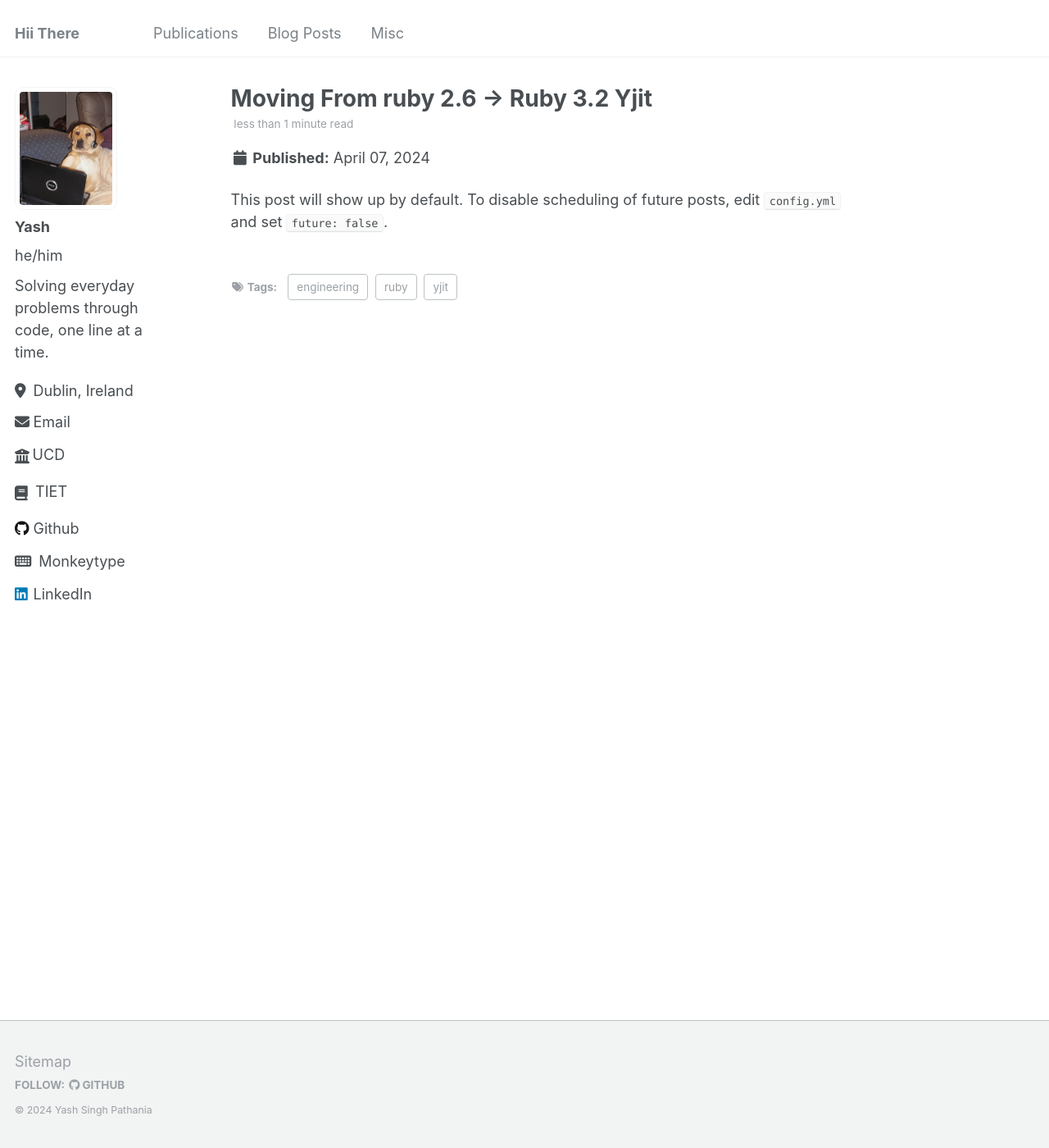
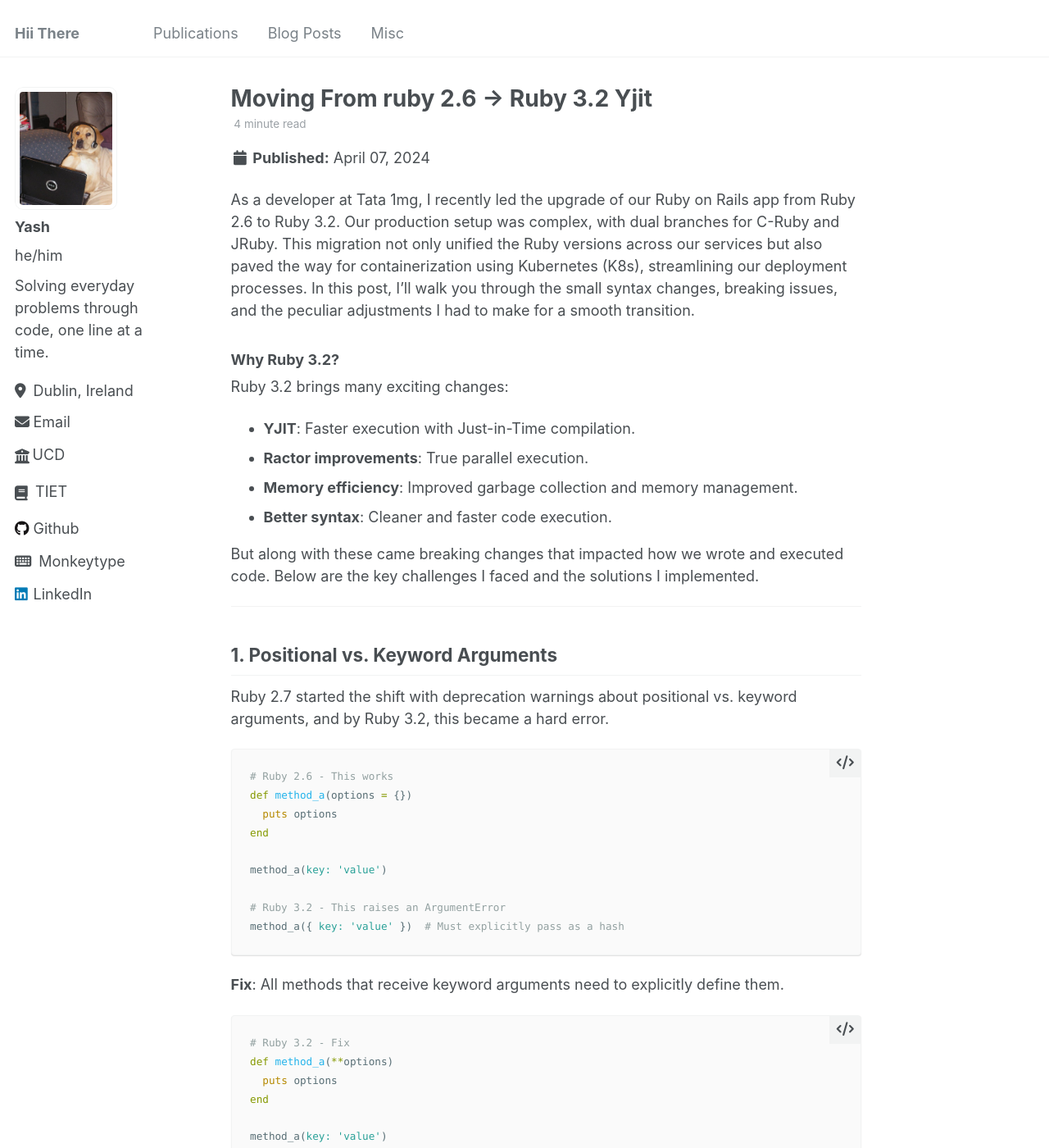
Before and after one commit to Yash-Singh-Pathania/yash-singh-pathania.github.io, a Jekyll site: the page built from _posts/2023-12-01-yjit.md, in a window 1280 px wide and 1400 px high. Shown: the whole window at 82% size. Built offline with Jekyll 4.4.1, drawn with Linux system fonts in a browser that asks for light colours; some of the changed text lies outside the part shown.

Commit message:
Added yjit post

````diff
--- /dev/null
+++ b/_posts/2023-12-01-yjit.md
@@ -0,0 +1,178 @@
+---
+title: 'Moving From ruby 2.6 -> Ruby 3.2 Yjit '
+date: 2024-04-07
+permalink: /posts/yjit_upgrade
+tags:
+  - ruby
+  - engineering
+  - yjit
+---
+
+As a developer at Tata 1mg, I recently led the upgrade of our Ruby on Rails app from Ruby 2.6 to Ruby 3.2. Our production setup was complex, with dual branches for C-Ruby and JRuby. This migration not only unified the Ruby versions across our services but also paved the way for containerization using Kubernetes (K8s), streamlining our deployment processes. In this post, I'll walk you through the small syntax changes, breaking issues, and the peculiar adjustments I had to make for a smooth transition.
+
+### Why Ruby 3.2?
+
+Ruby 3.2 brings many exciting changes:
+- **YJIT**: Faster execution with Just-in-Time compilation.
+- **Ractor improvements**: True parallel execution.
+- **Memory efficiency**: Improved garbage collection and memory management.
+- **Better syntax**: Cleaner and faster code execution.
+
+But along with these came breaking changes that impacted how we wrote and executed code. Below are the key challenges I faced and the solutions I implemented.
+
+---
+
+## 1. **Positional vs. Keyword Arguments**
+
+Ruby 2.7 started the shift with deprecation warnings about positional vs. keyword arguments, and by Ruby 3.2, this became a hard error.
+
+```ruby
+# Ruby 2.6 - This works
+def method_a(options = {})
+  puts options
+end
+
+method_a(key: 'value')
+
+# Ruby 3.2 - This raises an ArgumentError
+method_a({ key: 'value' })  # Must explicitly pass as a hash
+```
+
+**Fix**: All methods that receive keyword arguments need to explicitly define them.
+
+```ruby
+# Ruby 3.2 - Fix
+def method_a(**options)
+  puts options
+end
+
+method_a(key: 'value')
+```
+
+---
+
+## 2. **Endless Method Definitions**
+
+Ruby 3.0 introduced endless method definitions, improving readability for simple methods. We adopted this in some of our utility methods.
+
+```ruby
+# Ruby 2.6
+def sum(a, b)
+  a + b
+end
+
+# Ruby 3.2 - Endless method definition
+def sum(a, b) = a + b
+```
+
+---
+
+## 3. **Hash Default Values and Frozen Strings**
+
+In Ruby 3.0, string literals are frozen by default, which can lead to errors if your code modifies strings or uses mutable defaults in hashes.
+
+```ruby
+# Ruby 2.6
+hash = Hash.new('')
+hash[:key] << 'value'   # This works fine
+
+# Ruby 3.2
+hash = Hash.new('')
+hash[:key] << 'value'   # FrozenError: can't modify frozen String
+```
+
+**Fix**: Use a block to return a mutable default.
+
+```ruby
+# Ruby 3.2 - Fix
+hash = Hash.new { |h, k| h[k] = '' }
+hash[:key] << 'value'   # Works fine
+```
+
+---
+
+## 4. **Pattern Matching Improvements**
+
+Ruby 3.x introduced expanded pattern matching, making it easier to work with complex data.
+
+```ruby
+# Ruby 3.2 - Pattern Matching Example
+case [1, 2, 3]
+in [a, b, *rest]
+  puts "a=#{a}, b=#{b}, rest=#{rest}"
+end
+# Outputs: a=1, b=2, rest=[3]
+```
+
+---
+
+## 5. **Deprecation of `#to_h` with No Arguments**
+
+`#to_h` used to work without arguments in Ruby 2.6, but not anymore in Ruby 3.2.
+
+```ruby
+# Ruby 2.6
+my_hash = { key: 'value' }
+my_hash.to_h    # This works
+
+# Ruby 3.2 - This throws an error
+my_hash.to_h    # ArgumentError: wrong number of arguments (given 0, expected 1)
+```
+
+**Fix**: Provide arguments or handle the conversion explicitly.
+
+```ruby
+# Ruby 3.2 - Fix
+my_hash.to_h { |pair| pair }   # Works fine
+```
+
+---
+
+## 6. **Ractor and Thread Safety**
+
+One of the most exciting features of Ruby 3.x is **Ractor**, enabling parallel execution. However, global variables and shared state need to be refactored for thread safety.
+
+```ruby
+# Ruby 2.6 - Global caching
+$cache = {}
+
+def cache_result(key, value)
+  $cache[key] = value
+end
+
+# Ruby 3.2 - Ractor-safe refactor
+class Cache
+  def initialize
+    @cache = {}
+    @lock = Mutex.new
+  end
+
+  def cache_result(key, value)
+    @lock.synchronize { @cache[key] = value }
+  end
+end
+```
+
+---
+
+## 7. **Other Minor Gotchas**
+
+- **`Bignum` and `Fixnum` unified into `Integer`**: Ensure no legacy code depends on these.
+- **`URI.encode` and `URI.decode`** are deprecated: Use `URI.encode_www_form` or `CGI.escape`.
+- **Method visibility with blocks**: Ruby 3.x changes how visibility modifiers (`public`, `protected`, `private`) interact with methods accepting blocks.
+
+---
+
+## The Benefits of the Migration
+
+The upgrade to Ruby 3.2 not only gave us performance improvements (thanks to YJIT) but also allowed us to unify our C-Ruby and JRuby branches into a single Ruby version. This paved the way for transitioning our production app to Kubernetes (K8s), making deployments more streamlined and scalable.
+
+With faster processing, reduced memory overhead, and the flexibility of containerized microservices, this migration allowed us to improve overall system efficiency while simplifying our infrastructure management.
+
+## Conclusion
+
+Migrating from Ruby 2.6 to Ruby 3.2 in a production environment comes with its challenges, but the benefits far outweigh the effort. By addressing syntax changes, frozen string literals, and thread safety, we were able to optimize both performance and deployment. Ruby 3.2, paired with Kubernetes, made our production processes faster, more efficient, and easier to manage.
+
+This migration has set the stage for future improvements in both code performance and infrastructure scalability, and I highly recommend other teams to make the switch.
+
+Happy coding!
--- a/_posts/2199-01-01-future-post.md
+++ /dev/null
@@ -1,11 +0,0 @@
----
-title: 'Moving From ruby 2.6 -> Ruby 3.2 Yjit '
-date: 2024-04-07
-permalink: /posts/yjit_upgrade
-tags:
-  - ruby
-  - engineering
-  - yjit
----
-
-This post will show up by default. To disable scheduling of future posts, edit `config.yml` and set `future: false`.
````
Also changed, not shown: _posts/2024-07-13-building_hawkeye.md (+1 -1 lines), 6 other files.
